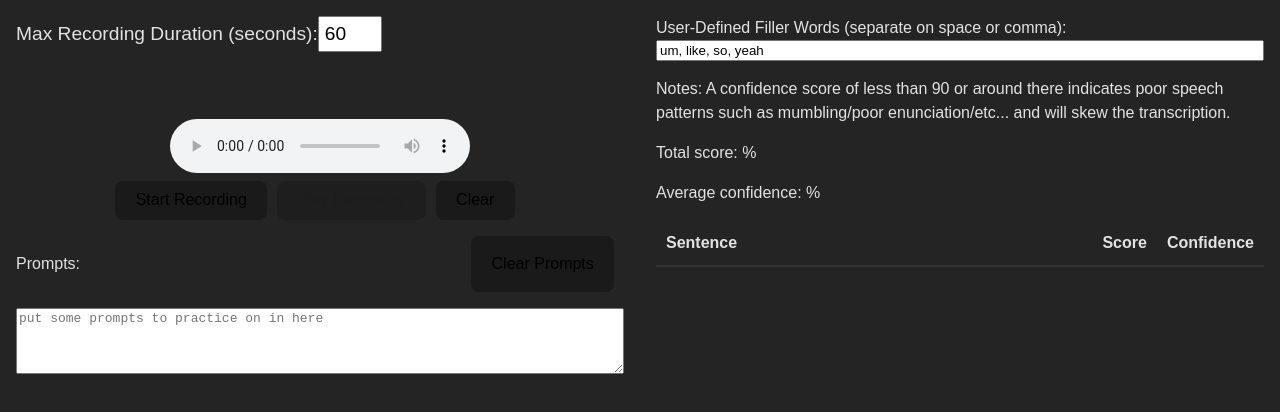
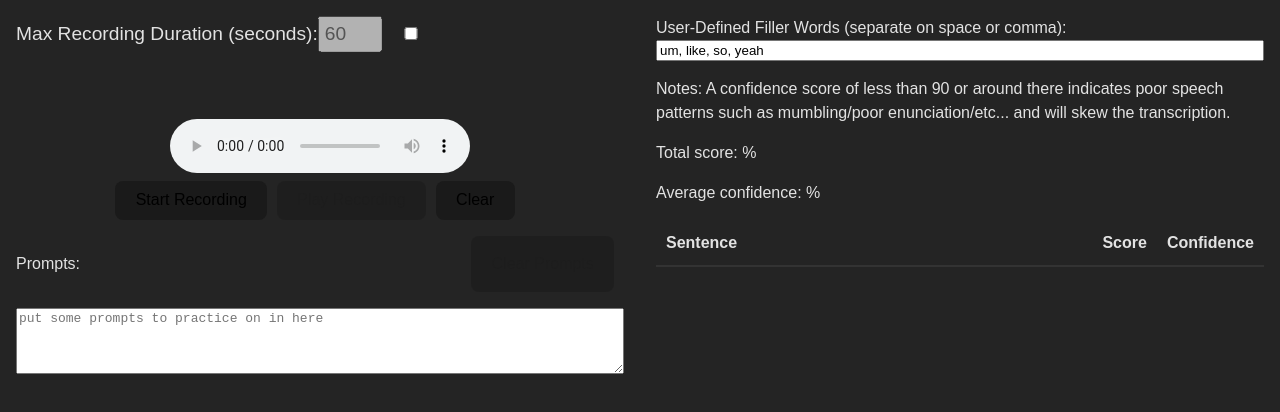
Before and after one commit to chance-robinson/speechify, a React (Vite) app: page / in a window 1280 px wide. Shown: the top 412 px of the page. Built offline with nearby package versions, Linux system fonts and the light colour scheme.

Commit message:
fixed more styling

```diff
--- a/src/App.jsx
+++ b/src/App.jsx
@@ -6,6 +6,7 @@ import './App.css';
 function App() {
   // State to store the max recording duration, prompt, transcriptions, and confidences
   const [maxDuration, setMaxDuration] = useState(60); // Default to 60 seconds, for example
+  const [useMaxDuration, setUseMaxDuration] = useState(false);
   const [prompt, setPrompt] = useState(() => {
     // Initialize with the value from local storage, or an empty string if not present
     const storedPrompt = localStorage.getItem('prompt');
@@ -32,7 +33,7 @@ function App() {
   return (
     <div className='home'>
       <div className="container">
-        <div className="duration-container">
+      <div className="duration-container">
           <label className="duration-label">
             Max Recording Duration (seconds):
             <input
@@ -40,20 +41,30 @@ function App() {
               type="number"
               value={maxDuration}
               onChange={(e) => setMaxDuration(parseInt(e.target.value, 10))}
+              disabled={!useMaxDuration}
+            />
+          </label>
+          <label className="duration-label">
+            <input
+              className="duration-input"
+              type="checkbox"
+              checked={useMaxDuration}
+              onChange={() => setUseMaxDuration(!useMaxDuration)}
             />
           </label>
         </div>
         <AudioRecorder
-          maxRecordingDuration={maxDuration * 1000 + 100}
+          maxRecordingDuration={useMaxDuration ? maxDuration * 1000 + 100 : Infinity}
           setTranscriptions={setTranscriptions}
           setConfidences={setConfidences}
+          infinitePlay={!useMaxDuration}
         />
         <div className="prompt-container">
           <label className="prompt-label">
             <div className='prompt-header' style={{display: 'flex', justifyContent: 'space-between', marginTop: '1rem', marginBottom: '1rem'}}>
 
             <p>Prompts:</p>
-            <button onClick={clearPrompt} style={{ marginLeft: '10px' }}>
+            <button onClick={clearPrompt} style={{ marginLeft: '10px' }} disabled={!prompt}>
                 Clear Prompts
               </button>
             </div>
--- a/src/AudioFile.jsx
+++ b/src/AudioFile.jsx
@@ -1,7 +1,7 @@
 import React, { useState, useRef, useEffect } from "react";
 import "./AudioFile.css";
 
-const AudioRecorder = ({ maxRecordingDuration, setTranscriptions, setConfidences }) => {
+const AudioRecorder = ({ maxRecordingDuration, setTranscriptions, setConfidences, infinitePlay }) => {
   const [isRecording, setIsRecording] = useState(false);
   const [isPlaying, setIsPlaying] = useState(false);
   const [audioURL, setAudioURL] = useState("");
@@ -24,7 +24,7 @@ const AudioRecorder = ({ maxRecordingDuration, setTranscriptions, setConfidences
     if (isRecording) {
       timer = setInterval(() => {
         setRecordingDuration((prevDuration) => prevDuration + 1000); // increment by 100 milliseconds
-        if (recordingDuration >= maxRecordingDuration) {
+        if (recordingDuration >= maxRecordingDuration  && !infinitePlay) {
           stopRecording();
         }
       }, 1000);
@@ -33,7 +33,8 @@ const AudioRecorder = ({ maxRecordingDuration, setTranscriptions, setConfidences
     }
 
     return () => clearInterval(timer);
-  }, [isRecording, recordingDuration, maxRecordingDuration]);
+  }, [isRecording, recordingDuration, maxRecordingDuration, infinitePlay]);
+
 
   const startRecording = () => {
     clearContentHandler();
@@ -73,11 +74,12 @@ const AudioRecorder = ({ maxRecordingDuration, setTranscriptions, setConfidences
         mediaRecorderRef.current = mediaRecorder;
 
         // Set up a timer to stop recording after maxRecordingDuration milliseconds
+        if (!infinitePlay) {
         recordingTimerRef.current = setTimeout(() => {
           recognition.stop();
           stopRecording();
         }, maxRecordingDuration);
-
+      }
         mediaRecorder.start();
         setIsRecording(true);
       })
```
Also changed, not shown: src/App.css (line endings or trailing spaces).
